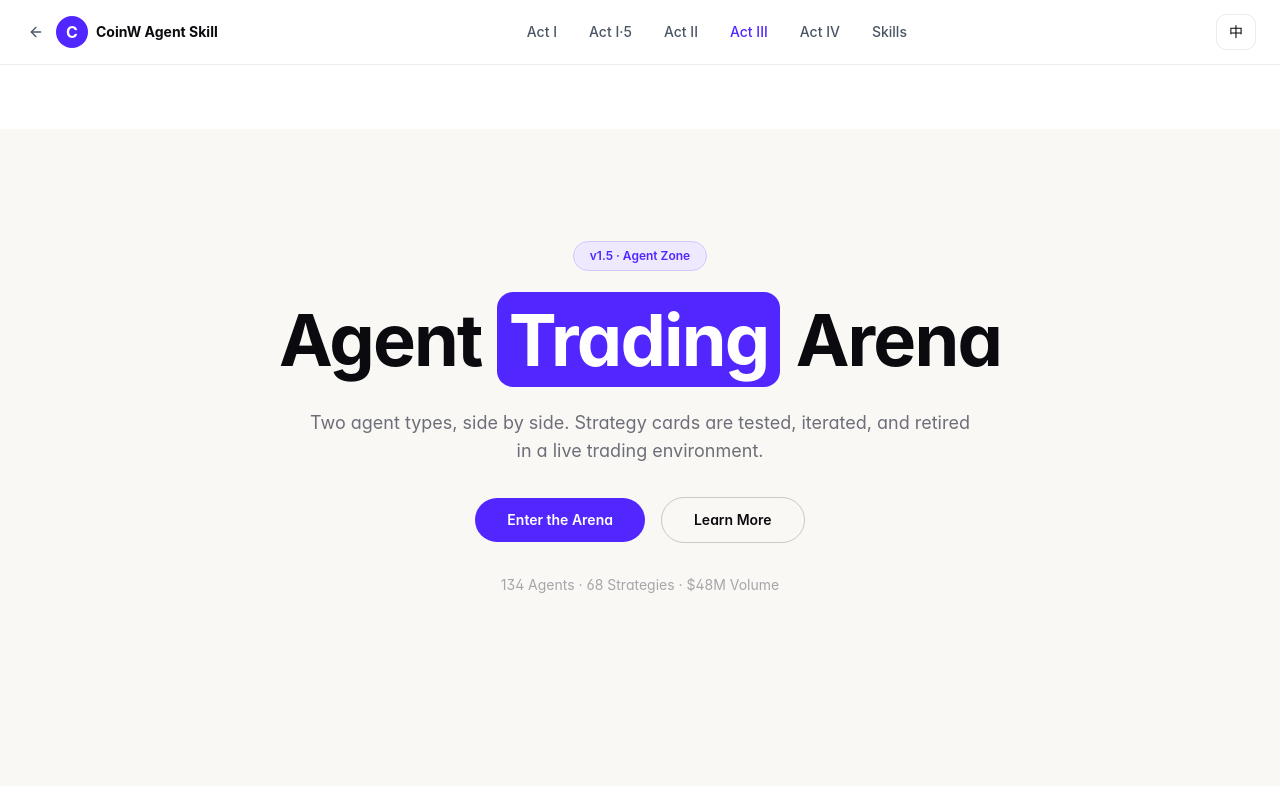
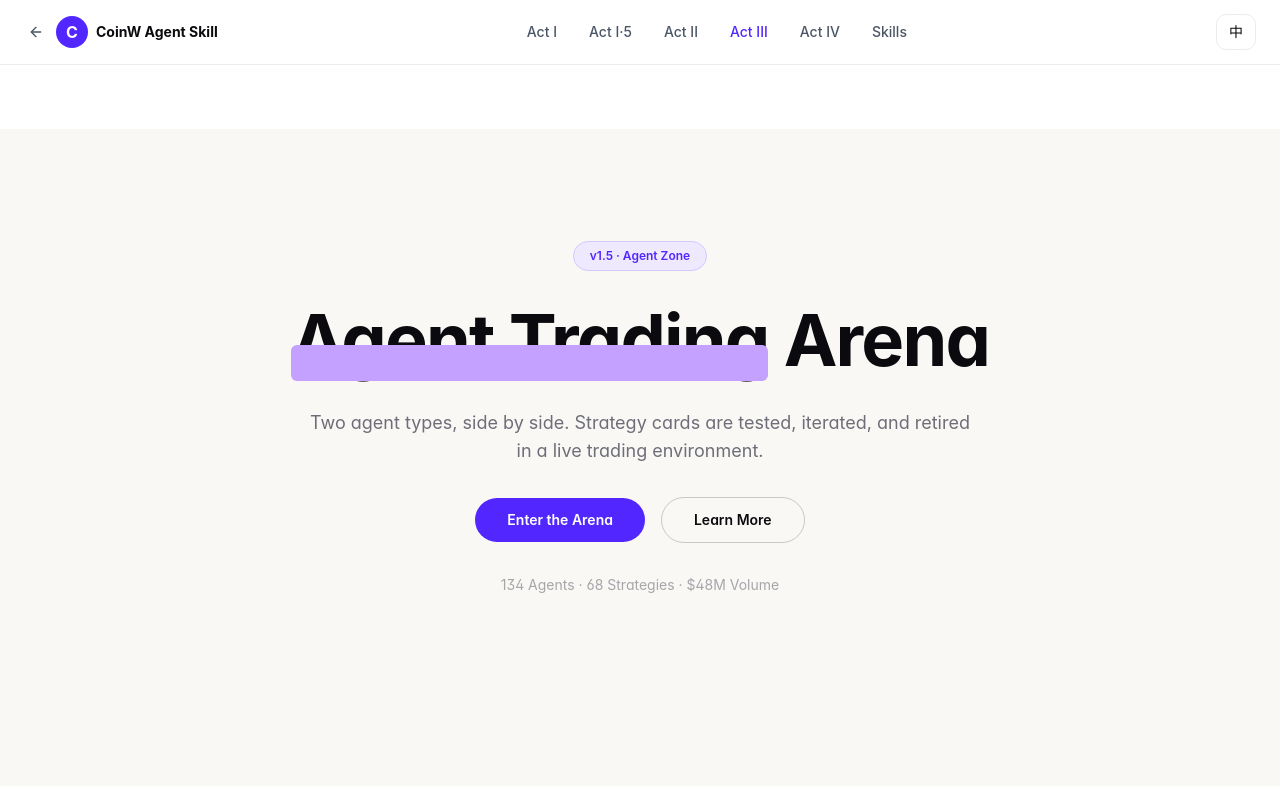
Before and after one commit to XXCRYPTO77/xxcrypto-gtm, a Next.js app: page /act3 in a window 1280 px wide. Shown: the top 786 px of the page. Built offline with nearby package versions, Linux system fonts and the light colour scheme; a web font is replaced by a local one.

Commit message:
fix: marker-style half highlight like Klack (purple bg bottom half)

```diff
--- a/src/modules/ecosystem/index.tsx
+++ b/src/modules/ecosystem/index.tsx
@@ -52,9 +52,9 @@ export default function EcosystemModule() {
         </span>
         <h1 className="text-5xl sm:text-6xl lg:text-7xl font-bold tracking-tight text-ink leading-tight">
           {isZh ? (
-            <>Agent <span className="bg-brand text-white px-3 py-1 rounded-lg">交易</span>竞技场</>
+            <><span className="relative inline-block"><span className="absolute bottom-1 left-0 w-full h-[40%] bg-[#C4A0FF] rounded-sm -z-0" />Agent 交易</span>竞技场</>
           ) : (
-            <>Agent <span className="bg-brand text-white px-3 py-1 rounded-lg">Trading</span> Arena</>
+            <><span className="relative inline-block"><span className="absolute bottom-1 left-0 w-full h-[40%] bg-[#C4A0FF] rounded-sm -z-0" />Agent Trading</span> Arena</>
           )}
         </h1>
         <p className="mt-6 max-w-2xl mx-auto text-lg text-muted">{eco.hero.desc}</p>
@@ -174,9 +174,9 @@ export default function EcosystemModule() {
         <div className="mx-auto max-w-3xl px-6">
           <h2 className="text-4xl sm:text-5xl lg:text-6xl font-bold tracking-tight text-ink">
             {isZh ? (
-              <>准备好构建<br /><span className="bg-brand text-white px-3 py-1 rounded-lg">你的 Agent</span> 了吗？</>
+              <>准备好构建<br /><span className="relative inline-block"><span className="absolute bottom-1 left-0 w-full h-[40%] bg-[#C4A0FF] rounded-sm -z-0" />你的 Agent</span> 了吗？</>
             ) : (
-              <>Ready to build<br /><span className="bg-brand text-white px-3 py-1 rounded-lg">your Agent</span>?</>
+              <>Ready to build<br /><span className="relative inline-block"><span className="absolute bottom-1 left-0 w-full h-[40%] bg-[#C4A0FF] rounded-sm -z-0" />your Agent</span>?</>
             )}
           </h2>
           <div className="mt-8">
```
